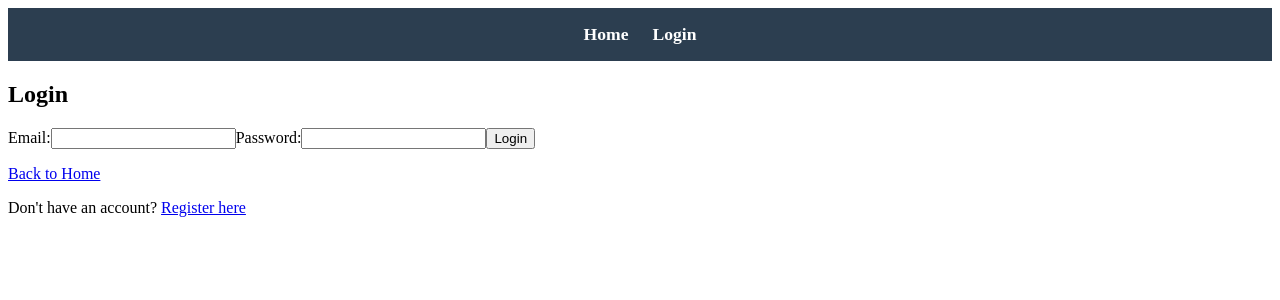
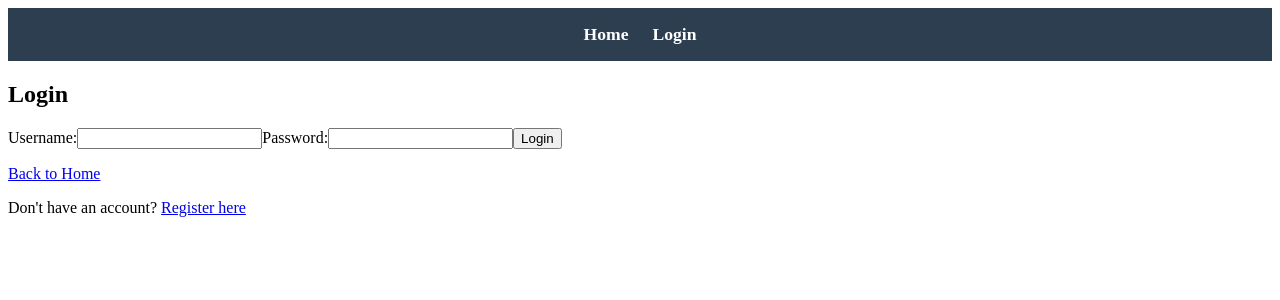
Before and after one commit to scottkoskoski/gardening-app, a React (Vite) app in the folder frontend/: page /login in a window 1280 px wide. Shown: the top 300 px of the page. Built offline with nearby package versions, Linux system fonts and the light colour scheme.

Commit message:
Updated login to user username instead of email.

```diff
--- a/frontend/src/pages/Login.tsx
+++ b/frontend/src/pages/Login.tsx
@@ -5,7 +5,7 @@
 const API_BASE_URL = "http://127.0.0.1:5000";
 
 const Login = () => {
-    const [email, setEmail] = useState("");
+    const [username, setUsername] = useState("");
     const [password, setPassword] = useState("");
     const [error, setError] = useState<string | null>(null);
     const auth = useContext(AuthContext);
@@ -23,7 +23,7 @@
             const response = await fetch(`${API_BASE_URL}/api/users/login`, {
                 method: "POST",
                 headers: { "Content-Type": "application/json" },
-                body: JSON.stringify({ email, password }),
+                body: JSON.stringify({ username, password }),
             });
 
             const data = await response.json();
@@ -44,11 +44,11 @@
             <h2>Login</h2>
             {error && <p style={{ color: "red" }}>{error}</p>}
             <form onSubmit={handleLogin}>
-                <label>Email:</label>
+                <label>Username:</label>
                 <input
-                    type="email"
-                    value={email}
-                    onChange={(e) => setEmail(e.target.value)}
+                    type="text"
+                    value={username}
+                    onChange={(e) => setUsername(e.target.value)}
                     required
                 />
 
```
Also changed, not shown: 1 other file (tests, documents, lock files or other folders).
